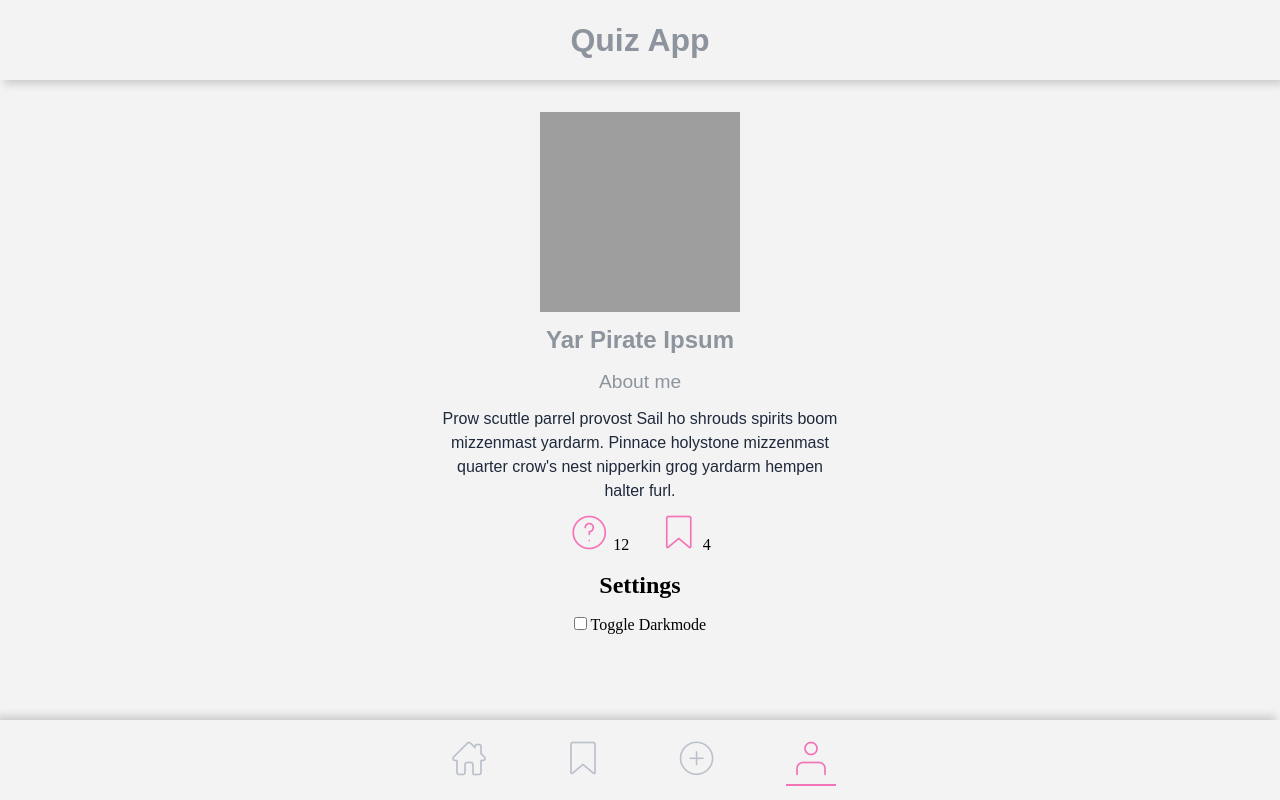
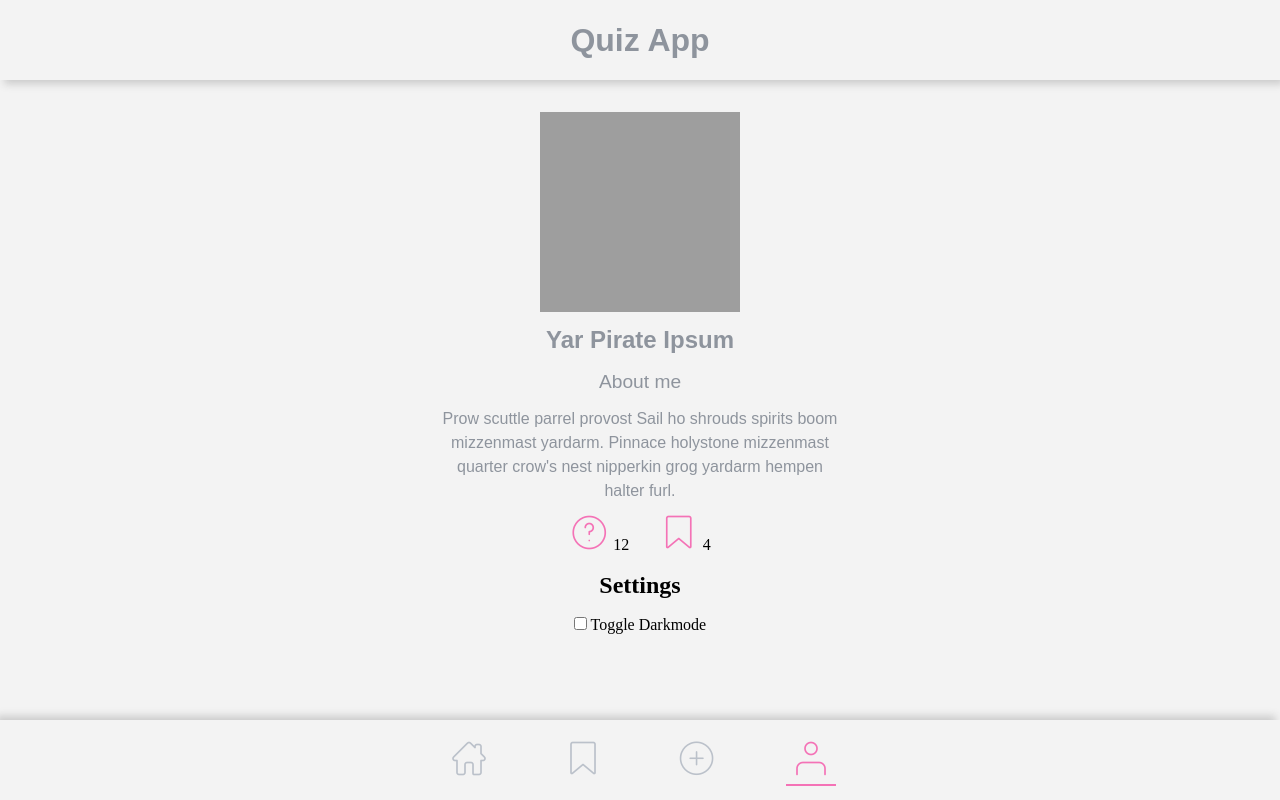
Before and after one commit to Stephan-mit-Ph/Quiz-App, a plain HTML site: page profile.html in a window 1280 px wide. Drawn offline with Linux system fonts and the light colour scheme; grey boxes are pictures that could not be loaded; files whose address does not match are found by name.

```diff
--- a/components/profile/profile.css
+++ b/components/profile/profile.css
@@ -24,8 +24,9 @@
 
 .profile__bio {
     font-family: 'Montserrat', sans-serif;
-    color: var(--grey-800);
+    color: var(--grey-700);
     text-align: center;
+    font-weight: 500;
     font-size: 1rem;
 }
 
```
